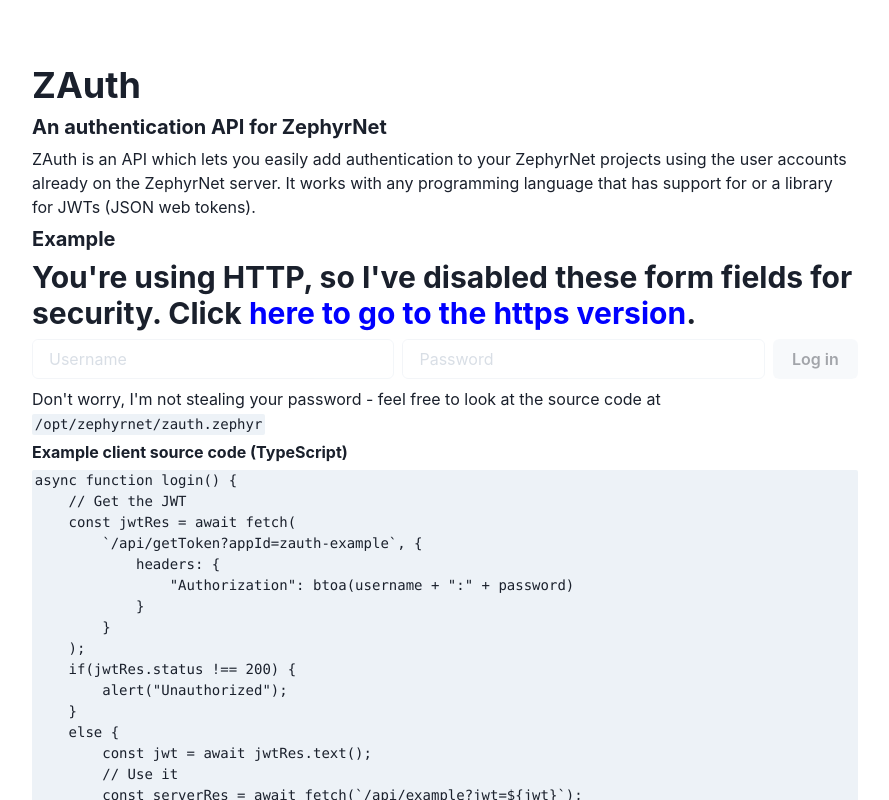
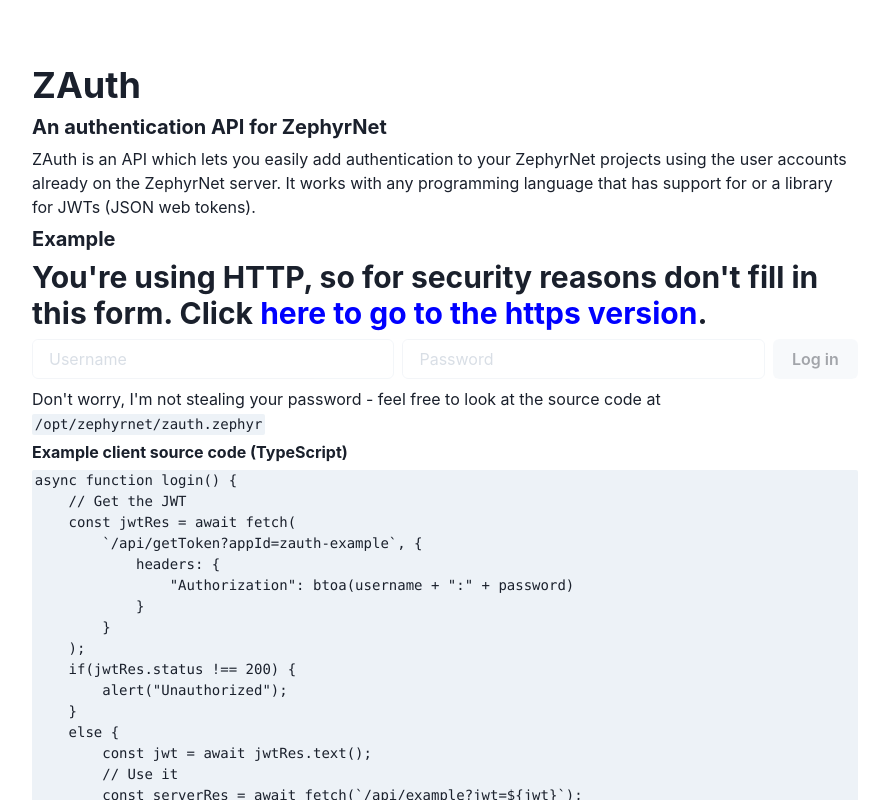
Before and after one commit to Merlin04/zauth, a Next.js app: page / in a window 1280 px wide. Shown: the top 800 px of the page, without its empty margins (195-1084 px from the left). Built offline with nearby package versions, Linux system fonts and the light colour scheme.

Commit message:
Update message

```diff
--- a/pages/index.tsx
+++ b/pages/index.tsx
@@ -66,8 +66,8 @@
                 <Heading size="md">Example</Heading>
                 {isHttp && (
                     <Heading size="lg">
-                        You&apos;re using HTTP, so I&apos;ve disabled these form
-                        fields for security. Click{" "}
+                        You&apos;re using HTTP, so for security reasons
+                        don&apos;t fill in this form. Click{" "}
                         <Link href="https://zauth.zephyr" color="blue">
                             here to go to the https version
                         </Link>
```
